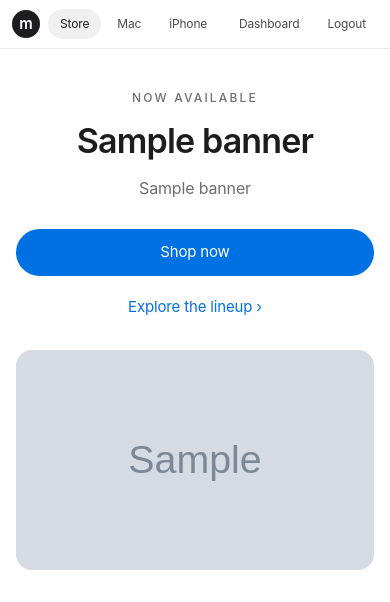
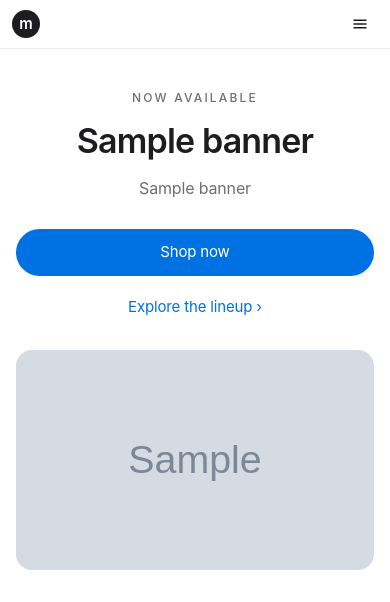
Before and after one commit to ehsaneyyy/medowa-task, a Django app: page / in a window 390 px wide. Shown: the top 602 px of the page. Run offline with Django 5.2, Linux system fonts and the light colour scheme; a user stored in the database is signed in; tables that the repository leaves empty hold one stand-in row (values such as "Sample post"); grey boxes marked "Sample" are stand-in pictures; some libraries are stand-ins or nearby versions.

Commit message:
feat: mobile nav menu, responsive header, and touch-friendly polish

```diff
--- a/medowa_app/templates/base.html
+++ b/medowa_app/templates/base.html
@@ -3,7 +3,7 @@
 <html lang="en">
 <head>
   <meta charset="utf-8">
-  <meta name="viewport" content="width=device-width, initial-scale=1">
+  <meta name="viewport" content="width=device-width, initial-scale=1, viewport-fit=cover">
   <meta name="theme-color" content="#ffffff">
   <title>{% block title %}medowa-task{% endblock %}</title>
   <link rel="stylesheet" href="{% static 'css/app.css' %}">
@@ -150,6 +150,14 @@
       .statTile {
         @apply rounded-2xl border border-black/[0.06] bg-white p-5;
       }
+
+      .navRow {
+        @apply flex items-center rounded-xl px-3.5 py-3 text-[14.5px] font-medium text-ink transition duration-200 hover:bg-page;
+      }
+
+      .navRowOn {
+        @apply bg-page text-ink;
+      }
     }
   </style>
   {% block extra_head %}{% endblock %}
@@ -162,35 +170,66 @@
         <span class="hidden text-[13px] font-semibold tracking-tight text-ink sm:inline">medowa-task</span>
       </a>
 
-      <nav class="scrollbar-none -mx-1 flex min-w-0 flex-1 items-center gap-1 overflow-x-auto whitespace-nowrap px-1" aria-label="Store categories">
+      <nav class="scrollbar-none -mx-1 hidden min-w-0 flex-1 items-center gap-1 overflow-x-auto whitespace-nowrap px-1 md:flex" aria-label="Store categories">
         <a href="{% url 'index' %}" class="navLink shrink-0 {% if request.resolver_match.url_name == 'index' and not active_category %}navLinkActive{% endif %}">Store</a>
         <a href="{% url 'index' %}?category=mac#lineup" class="navLink shrink-0 {% if active_category == 'mac' %}navLinkActive{% endif %}">Mac</a>
         <a href="{% url 'index' %}?category=iphone#lineup" class="navLink shrink-0 {% if active_category == 'iphone' %}navLinkActive{% endif %}">iPhone</a>
         <a href="{% url 'index' %}?category=ipad#lineup" class="navLink shrink-0 {% if active_category == 'ipad' %}navLinkActive{% endif %}">iPad</a>
         <a href="{% url 'index' %}?category=watch#lineup" class="navLink shrink-0 {% if active_category == 'watch' %}navLinkActive{% endif %}">Watch</a>
-        <a href="{% url 'index' %}?category=mac#lineup" class="navLink shrink-0 {% if active_category == 'mac' %}navLinkActive{% endif %}">MacBook</a>
         {% if user.is_authenticated %}
           <a href="{% url 'profile' %}" class="navLink shrink-0 {% if request.resolver_match.url_name == 'profile' %}navLinkActive{% endif %}">Profile</a>
         {% endif %}
       </nav>
 
-      <div class="flex shrink-0 items-center gap-1">
+      <div class="ml-auto flex shrink-0 items-center gap-1">
         {% if not user.is_staff %}
           <a href="{% url 'cart' %}" class="navLink shrink-0 {% if request.resolver_match.url_name == 'cart' %}navLinkActive{% endif %}">Bag<span data-cart-count class="{% if not cart_count %}hidden {% endif %}ml-1 rounded-full bg-brand px-1.5 text-[10px] font-semibold text-white">{{ cart_count }}</span></a>
         {% endif %}
         {% if user.is_staff %}
-          <a href="{% url 'dashboard_home' %}" class="navLink shrink-0">Dashboard</a>
+          <a href="{% url 'dashboard_home' %}" class="navLink hidden shrink-0 sm:inline-flex">Dashboard</a>
         {% endif %}
         {% if user.is_authenticated %}
-          <form method="post" action="{% url 'logout' %}">
+          <form method="post" action="{% url 'logout' %}" class="hidden md:block">
             {% csrf_token %}
             <button type="submit" class="navLink">Logout</button>
           </form>
         {% else %}
-          <a href="{% url 'login' %}" class="navLink {% if request.resolver_match.url_name == 'login' %}navLinkActive{% endif %}">Login</a>
-          <a href="{% url 'register' %}" class="hidden shrink-0 rounded-full bg-ink px-3 py-1.5 text-[12px] text-white transition hover:bg-black sm:inline-flex {% if request.resolver_match.url_name == 'register' %}ring-1 ring-ink{% endif %}">Register</a>
+          <a href="{% url 'login' %}" class="navLink hidden md:inline-flex {% if request.resolver_match.url_name == 'login' %}navLinkActive{% endif %}">Login</a>
+          <a href="{% url 'register' %}" class="hidden shrink-0 rounded-full bg-ink px-3 py-1.5 text-[12px] text-white transition hover:bg-black md:inline-flex {% if request.resolver_match.url_name == 'register' %}ring-1 ring-ink{% endif %}">Register</a>
         {% endif %}
+
+        <button type="button" id="navToggle" class="ml-0.5 flex h-9 w-9 items-center justify-center rounded-full text-ink transition duration-200 hover:bg-page md:hidden" aria-label="Open menu" aria-controls="navMenu" aria-expanded="false">
+          <svg id="navIconOpen" viewBox="0 0 24 24" fill="none" class="h-[18px] w-[18px]" aria-hidden="true"><path d="M4 7h16M4 12h16M4 17h16" stroke="currentColor" stroke-width="1.8" stroke-linecap="round"/></svg>
+          <svg id="navIconClose" viewBox="0 0 24 24" fill="none" class="hidden h-5 w-5" aria-hidden="true"><path d="M6 6l12 12M18 6L6 18" stroke="currentColor" stroke-width="1.8" stroke-linecap="round"/></svg>
+        </button>
       </div>
+    </div>
+
+    <div id="navMenu" class="hidden border-t border-black/[0.06] bg-white md:hidden">
+      <nav class="mx-auto flex w-full max-w-[1024px] flex-col gap-0.5 px-3 py-3" aria-label="Mobile menu">
+        <a href="{% url 'index' %}" class="navRow {% if request.resolver_match.url_name == 'index' and not active_category %}navRowOn{% endif %}">Store</a>
+        <a href="{% url 'index' %}?category=mac#lineup" class="navRow {% if active_category == 'mac' %}navRowOn{% endif %}">Mac</a>
+        <a href="{% url 'index' %}?category=iphone#lineup" class="navRow {% if active_category == 'iphone' %}navRowOn{% endif %}">iPhone</a>
+        <a href="{% url 'index' %}?category=ipad#lineup" class="navRow {% if active_category == 'ipad' %}navRowOn{% endif %}">iPad</a>
+        <a href="{% url 'index' %}?category=watch#lineup" class="navRow {% if active_category == 'watch' %}navRowOn{% endif %}">Watch</a>
+        {% if user.is_authenticated %}
+          <a href="{% url 'profile' %}" class="navRow {% if request.resolver_match.url_name == 'profile' %}navRowOn{% endif %}">Profile</a>
+        {% endif %}
+        {% if user.is_staff %}
+          <a href="{% url 'dashboard_home' %}" class="navRow">Dashboard</a>
+        {% endif %}
+        {% if user.is_authenticated %}
+          <form method="post" action="{% url 'logout' %}" class="pt-1">
+            {% csrf_token %}
+            <button type="submit" class="navRow w-full text-[#c7262c] hover:bg-[#fff5f5]">Logout</button>
+          </form>
+        {% else %}
+          <div class="mt-2 grid grid-cols-2 gap-2">
+            <a href="{% url 'login' %}" class="btnNeutral">Login</a>
+            <a href="{% url 'register' %}" class="btnPrimary">Register</a>
+          </div>
+        {% endif %}
+      </nav>
     </div>
   </header>
 
@@ -367,5 +406,46 @@
       });
     })();
   </script>
+
+  <script>
+    (function () {
+      var toggle = document.getElementById('navToggle');
+      var menu = document.getElementById('navMenu');
+      if (!toggle || !menu) return;
+
+      var iconOpen = document.getElementById('navIconOpen');
+      var iconClose = document.getElementById('navIconClose');
+
+      function setMenu(show) {
+        menu.classList.toggle('hidden', !show);
+        toggle.setAttribute('aria-expanded', show ? 'true' : 'false');
+        toggle.setAttribute('aria-label', show ? 'Close menu' : 'Open menu');
+        if (iconOpen) iconOpen.classList.toggle('hidden', show);
+        if (iconClose) iconClose.classList.toggle('hidden', !show);
+      }
+
+      toggle.addEventListener('click', function () {
+        setMenu(menu.classList.contains('hidden'));
+      });
+
+      menu.addEventListener('click', function (event) {
+        if (event.target.closest('a')) setMenu(false);
+      });
+
+      document.addEventListener('click', function (event) {
+        if (menu.classList.contains('hidden')) return;
+        if (event.target.closest('#navMenu') || event.target.closest('#navToggle')) return;
+        setMenu(false);
+      });
+
+      document.addEventListener('keydown', function (event) {
+        if (event.key === 'Escape') setMenu(false);
+      });
+
+      window.addEventListener('resize', function () {
+        if (window.innerWidth >= 768) setMenu(false);
+      });
+    })();
+  </script>
 </body>
 </html>
--- a/medowa_app/templates/dashboard/base.html
+++ b/medowa_app/templates/dashboard/base.html
@@ -67,7 +67,7 @@
 
   <div class="mx-auto grid w-full max-w-[1200px] gap-6 px-4 py-6 sm:px-6 lg:grid-cols-[228px_1fr]">
     <aside class="lg:sticky lg:top-[84px] lg:self-start">
-      <nav class="scrollbar-none -mx-4 flex gap-1.5 overflow-x-auto px-4 pb-1 lg:mx-0 lg:flex-col lg:overflow-visible lg:px-0">
+      <nav class="flex flex-wrap gap-1.5 lg:flex-col">
         <a href="{% url 'dashboard_home' %}" class="dashLink {% if dash_section == 'home' %}dashLinkOn{% endif %}">Overview</a>
         <a href="{% url 'dashboard_products' %}" class="dashLink {% if dash_section == 'products' %}dashLinkOn{% endif %}">Products</a>
         <a href="{% url 'dashboard_categories' %}" class="dashLink {% if dash_section == 'categories' %}dashLinkOn{% endif %}">Categories</a>
--- a/medowa_app/templates/dashboard/order_detail.html
+++ b/medowa_app/templates/dashboard/order_detail.html
@@ -76,7 +76,7 @@
       </div>
       <div class="flex items-start justify-between gap-4 py-3">
         <dt class="text-[13px] text-subtle">Email</dt>
-        <td class="break-all text-right text-[13.5px] text-ink">{{ order.email }}</td>
+        <dd class="break-all text-right text-[13.5px] text-ink">{{ order.email }}</dd>
       </div>
       <div class="flex flex-col gap-1 py-3.5">
         <dt class="text-[13px] text-subtle">Shipping address</dt>
--- a/medowa_app/templates/index.html
+++ b/medowa_app/templates/index.html
@@ -5,7 +5,7 @@
 
 {% block content %}
 {% if user.is_staff %}
-  <div class="pointer-events-none fixed inset-x-0 bottom-4 z-50 flex justify-center px-4">
+  <div class="pointer-events-none fixed inset-x-0 bottom-[calc(1rem+env(safe-area-inset-bottom))] z-50 flex justify-center px-4">
     <div class="pointer-events-auto flex w-full max-w-[560px] flex-col items-center gap-2 rounded-2xl border border-brand/25 bg-white/95 px-4 py-3.5 text-center text-[13.5px] text-ink shadow-[0_18px_44px_rgba(0,0,0,0.18)] backdrop-blur sm:flex-row sm:justify-center sm:gap-3 sm:text-left">
       <span>You are in an admin account — buying and the bag are disabled.</span>
       <a href="{% url 'dashboard_home' %}" class="shrink-0 font-medium text-brand hover:underline">Open the dashboard &rsaquo;</a>
--- a/static/css/app.css
+++ b/static/css/app.css
@@ -99,3 +99,29 @@ img {
 *::-webkit-scrollbar-track {
   background: transparent;
 }
+
+.overflow-x-auto {
+  -webkit-overflow-scrolling: touch;
+  overscroll-behavior-x: contain;
+}
+
+@media (max-width: 767px) {
+  input,
+  select,
+  textarea {
+    font-size: 16px !important;
+  }
+
+  .fieldRow input,
+  .fieldRow textarea,
+  .fieldRow select {
+    padding-top: 0.7rem;
+    padding-bottom: 0.7rem;
+  }
+}
+
+@supports (padding: max(0px)) {
+  .safe-area-bottom {
+    padding-bottom: max(1rem, env(safe-area-inset-bottom));
+  }
+}
```
